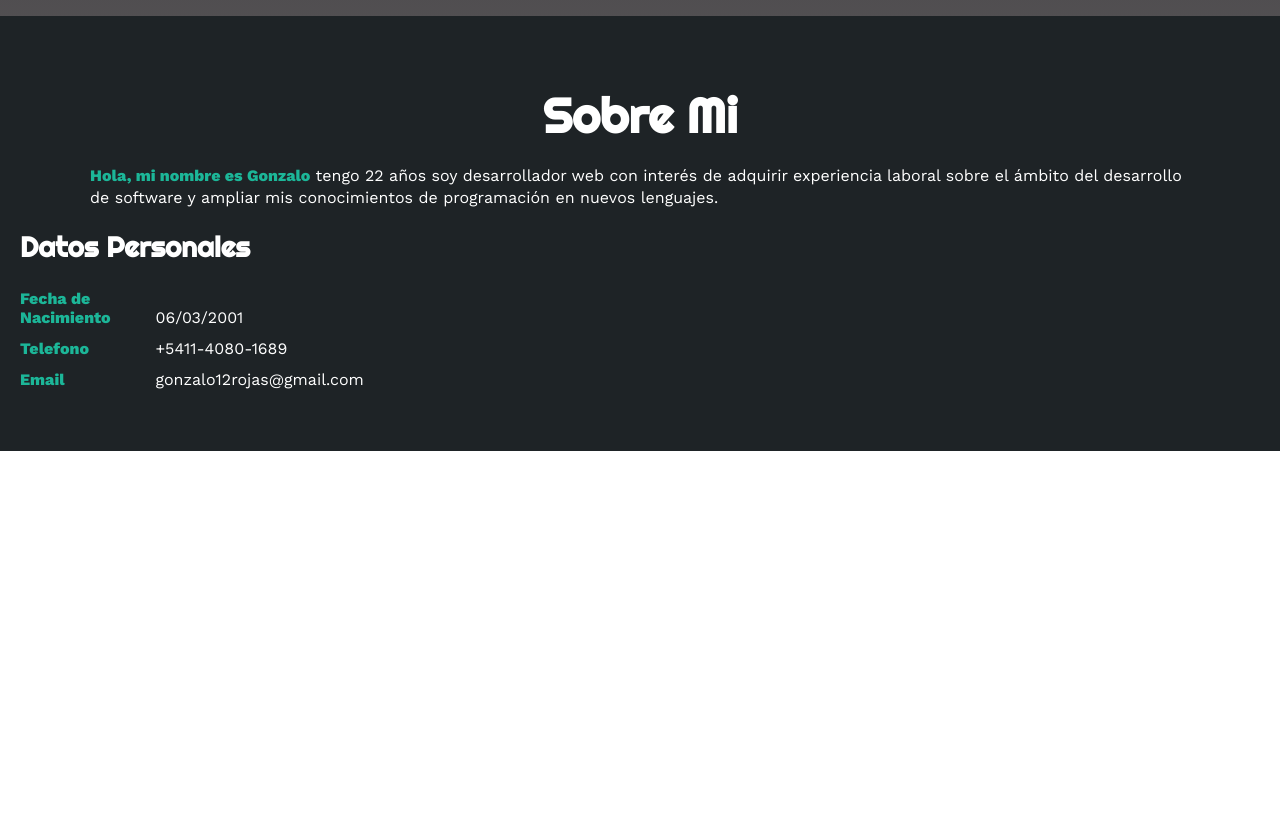
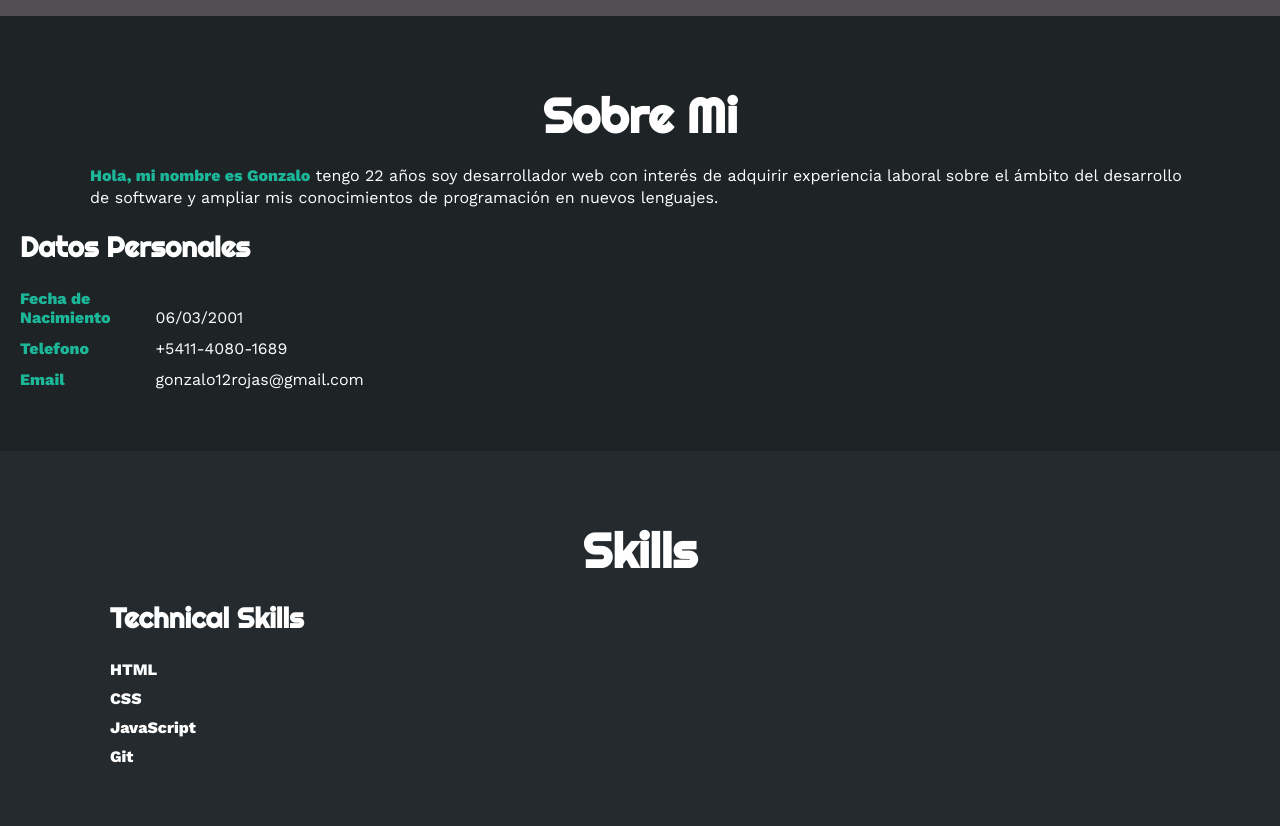
Before and after one commit to gonzalomrojas/portfolio, a plain HTML site: page index.html in a window 1280 px wide. Shown: the part 784-1610 px from the top of the page. Before the commit the page ends 1235 px from the top, so only its background shows below. Drawn offline with nearby package versions, Linux system fonts and the light colour scheme.

Commit message:
Add files via upload
commit de seccion Skills y Seccion CURRICULUM

```diff
--- a/index.html
+++ b/index.html
@@ -1,12 +1,18 @@
 <!DOCTYPE html>
 <html lang="es">
   <head>
-    <meta charset="UTF-8">
-    <meta http-equiv="X-UA-Compatible" content="IE=edge">
-    <meta name="viewport" content="width=device-width, initial-scale=1.0">
-    <link rel="stylesheet" href="https://cdnjs.cloudflare.com/ajax/libs/font-awesome/6.4.0/css/all.min.css" integrity="sha512-iecdLmaskl7CVkqkXNQ/ZH/XLlvWZOJyj7Yy7tcenmpD1ypASozpmT/E0iPtmFIB46ZmdtAc9eNBvH0H/ZpiBw==" crossorigin="anonymous" referrerpolicy="no-referrer" />
+    <meta charset="UTF-8" />
+    <meta http-equiv="X-UA-Compatible" content="IE=edge" />
+    <meta name="viewport" content="width=device-width, initial-scale=1.0" />
+    <link
+      rel="stylesheet"
+      href="https://cdnjs.cloudflare.com/ajax/libs/font-awesome/6.4.0/css/all.min.css"
+      integrity="sha512-iecdLmaskl7CVkqkXNQ/ZH/XLlvWZOJyj7Yy7tcenmpD1ypASozpmT/E0iPtmFIB46ZmdtAc9eNBvH0H/ZpiBw=="
+      crossorigin="anonymous"
+      referrerpolicy="no-referrer"
+    />
     <title>Portfolio</title>
-    <link rel="stylesheet" href="style.css">
+    <link rel="stylesheet" href="style.css" />
   </head>
   <body>
     <div class="contenedor-header">
@@ -20,8 +26,14 @@
             <li><a href="#sobreMi">SOBRE MI</a></li>
             <li><a href="#skills">SKILLS</a></li>
             <li><a href="#proyectos">PROYECTOS</a></li>
-                        <li><a href="#curriculum">CURRICULUM</a></li>
             <li><a href="#contacto">CONTACTO</a></li>
+            <li class="curriculum">
+              <a
+                href="https://drive.google.com/file/d/14VWTlbw_waIWIXNRiOovkb1wQL3mOiWC/view?usp=sharing"
+                target="_blank"
+                >CURRICULUM</a
+              >
+            </li>
           </ul>
         </nav>
         <div class="nav-responsive">
@@ -33,7 +45,7 @@
     <section id="inicio" class="inicio">
       <div class="contenido-banner">
         <div class="contenedor-img">
-                    <img src="assets/hero.JPG" alt="">
+          <img src="assets/hero.JPG" alt="" />
         </div>
         <h1>Gonzalo Martin Rojas</h1>
         <h2>Desarrollador Web</h2>
@@ -43,8 +55,12 @@
     <section id="sobreMi" class="sobreMi">
       <div class="contenido-seccion">
         <h2>Sobre Mi</h2>
-                <p><span>Hola, mi nombre es Gonzalo</span> tengo 22 años soy desarrollador web con interés de adquirir experiencia laboral sobre el ámbito del desarrollo
-                    de software y ampliar mis conocimientos de programación en nuevos lenguajes.</p>
+        <p>
+          <span>Hola, mi nombre es Gonzalo</span> tengo 22 años soy
+          desarrollador web con interés de adquirir experiencia laboral sobre el
+          ámbito del desarrollo de software y ampliar mis conocimientos de
+          programación en nuevos lenguajes.
+        </p>
       </div>
       <div class="fila">
         <!-- Datos personales -->
@@ -64,9 +80,35 @@
               gonzalo12rojas@gmail.com
             </li>
           </ul>
-
         </div>
       </div>
     </section>
+    <!-- Seccion SKILLS -->
+    <section id="skills" class="skills">
+      <div class="contenido-seccion">
+        <h2>Skills</h2>
+        <div class="fila">
+          <div class="col">
+            <h3>Technical Skills</h3>
+            <div class="skill">
+              <span>HTML</span>
+            </div>
+            <div class="skill">
+              <span>CSS</span>
+            </div>
+            <div class="skill">
+              <span>JavaScript</span>
+            </div>
+            <div class="skill">
+              <span>Git</span>
+            </div>
+          </div>
+        </div>
+      </div>
+    </section>
+    <!-- Seccion PORTFOLIO -->
+    <section class="">
+
+    </section>
   </body>
 </html>
--- a/style.css
+++ b/style.css
@@ -49,7 +49,10 @@ html{
     transition: .5s;
     text-decoration: none;
 }
-
+.contenedor-header .curriculum {
+   background-color: #1cb698;
+   border-radius: 5px;
+}
 .contenedor-header header nav ul li a:hover {
     color: #1cb698;
 }
@@ -159,3 +162,38 @@ html{
     font-weight: bold;
     border-radius: 5px;
 }
+/* SECCION SKILLS*/
+.skills {
+    background-color: #252A2E;
+    color: #fff;
+    padding: 50px 20px;
+}
+
+.skills .contenido-seccion {
+    max-width: 1100px;
+    margin: auto;
+}
+
+.skills h2 {
+    font-size: 48px;
+    font-family: 'Righteous';
+    text-align: center;
+    padding: 20px 0;
+}
+.skills .fila {
+    display: flex;
+}
+.skills .fila .col {
+    width: 50%;
+    padding: 0 20px;
+}
+.skills .fila .col h3 {
+    font-size: 28px;
+    font-family: 'Righteous';
+    margin-bottom: 25px;
+}
+.skills .skill > span {
+    font-weight: bold;
+    display: block;
+    margin-bottom: 10px;
+}
```
Lines whose indentation alone changed are shown as unchanged.
